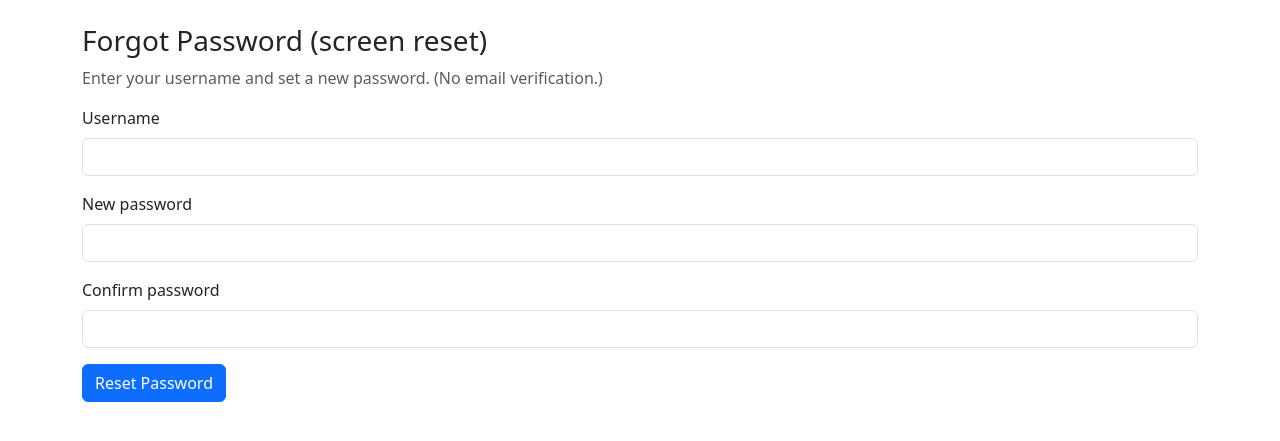
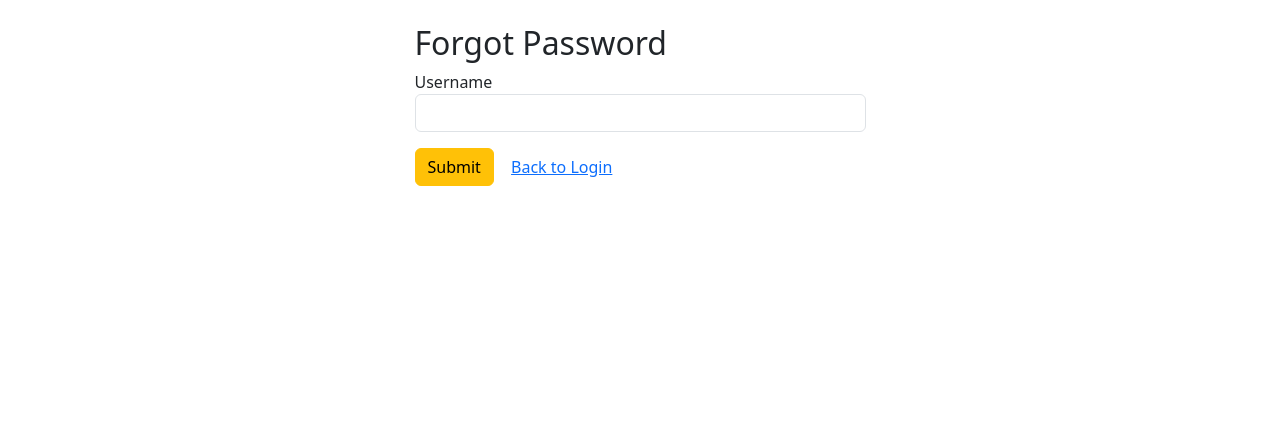
Before and after one commit to onesmuson/Patient-Data-Management-System-PDMS-, a Flask app: page /forgot_password in a window 1280 px wide. Shown: the part 56-497 px from the top of the page. Run offline with Flask 3, Linux system fonts and the light colour scheme.

Commit message:
Update forgot_password.html

```diff
--- a/templates/forgot_password.html
+++ b/templates/forgot_password.html
@@ -1,20 +1,17 @@
 {% extends "base.html" %}
+
 {% block content %}
-<h3>Forgot Password (screen reset)</h3>
-<p class="text-muted">Enter your username and set a new password. (No email verification.)</p>
-<form method="POST" action="{{ url_for('forgot_password') }}">
-  <div class="mb-3">
-    <label class="form-label">Username</label>
-    <input class="form-control" name="username" required />
-  </div>
-  <div class="mb-3">
-    <label class="form-label">New password</label>
-    <input class="form-control" type="password" name="new_password" required />
-  </div>
-  <div class="mb-3">
-    <label class="form-label">Confirm password</label>
-    <input class="form-control" type="password" name="confirm_password" required />
-  </div>
-  <button class="btn btn-primary">Reset Password</button>
-</form>
+<div class="row justify-content-center">
+    <div class="col-md-5">
+        <h2>Forgot Password</h2>
+        <form method="POST">
+            <div class="mb-3">
+                <label>Username</label>
+                <input type="text" name="username" class="form-control" required>
+            </div>
+            <button type="submit" class="btn btn-warning">Submit</button>
+            <a href="{{ url_for('login') }}" class="btn btn-link">Back to Login</a>
+        </form>
+    </div>
+</div>
 {% endblock %}
```
